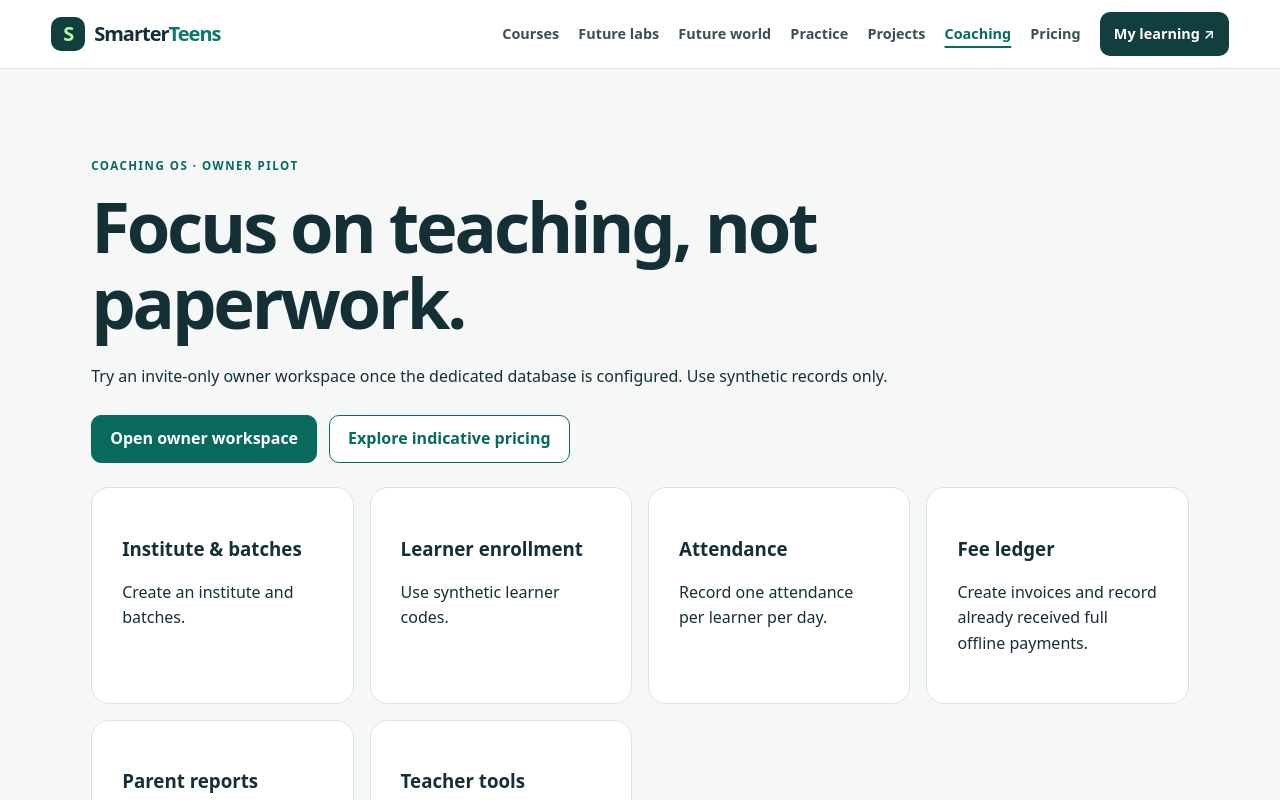
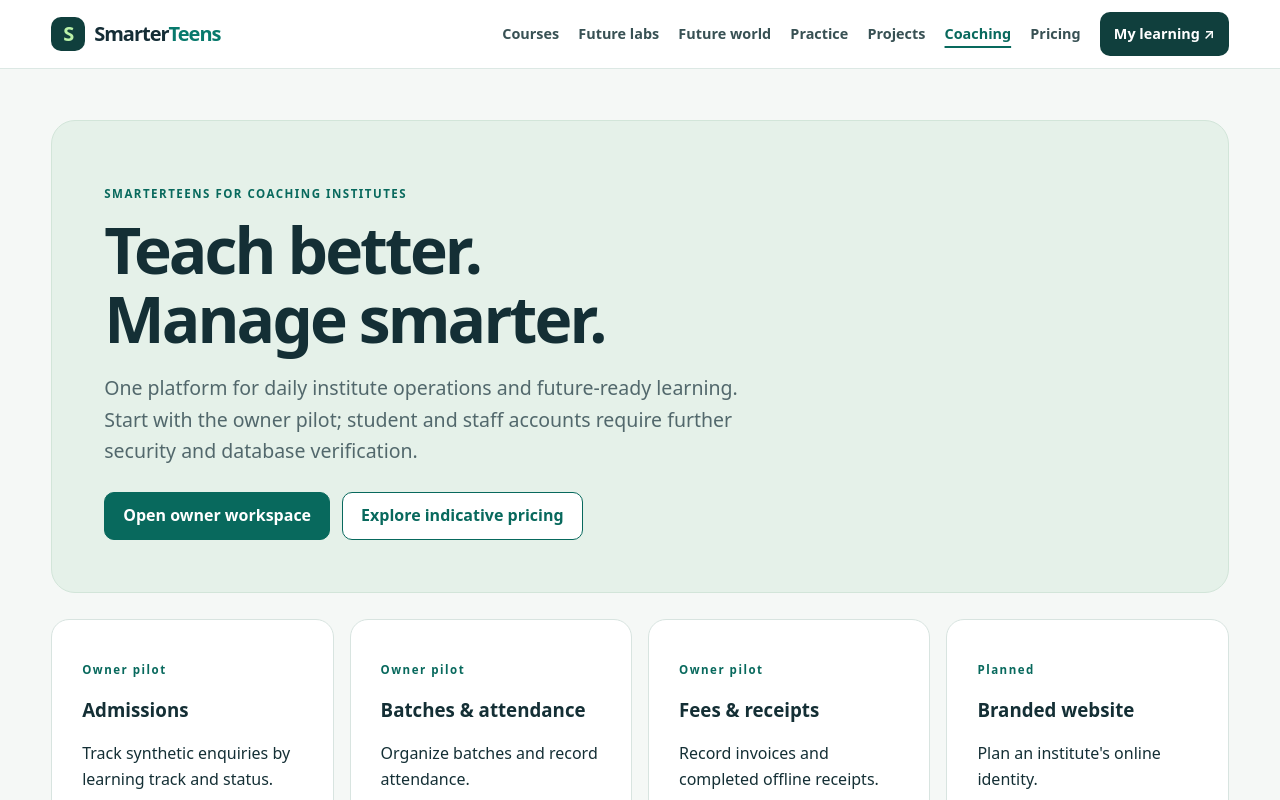
Before and after one commit to Neurolink-X/Smarterteens-frontend, a Next.js app: page /coaching in a window 1280 px wide. Shown: the top 800 px of the page. Built offline with nearby package versions, Linux system fonts and the light colour scheme.

Commit message:
feat: position Coaching OS around real owner workflows and future skills

```diff
--- a/app/coaching/page.jsx
+++ b/app/coaching/page.jsx
@@ -1,2 +1,3 @@
 import Link from "next/link";
-export default function Coaching(){return <section className="section"><p className="eyebrow">COACHING OS · OWNER PILOT</p><h1>Focus on teaching, not paperwork.</h1><p>Try an invite-only owner workspace once the dedicated database is configured. Use synthetic records only.</p><div className="actions"><Link className="primary" href="/workspace">Open owner workspace</Link><Link className="secondary" href="/pricing">Explore indicative pricing</Link></div><div className="grid">{[["Institute & batches","Create an institute and batches."],["Learner enrollment","Use synthetic learner codes."],["Attendance","Record one attendance per learner per day."],["Fee ledger","Create invoices and record already received full offline payments."],["Parent reports","Planned: guardian consent and scoped access."],["Teacher tools","Planned: staff roles and teacher-reviewed assessments."]].map(([title,description])=><article key={title}><h3>{title}</h3><p>{description}</p></article>)}</div></section>}
+const features=[["Admissions","Track synthetic enquiries by learning track and status.","Owner pilot"],["Batches & attendance","Organize batches and record attendance.","Owner pilot"],["Fees & receipts","Record invoices and completed offline receipts.","Owner pilot"],["Branded website","Plan an institute's online identity.","Planned"],["AI-assisted assessments","Teacher-reviewed question paper drafts.","Planned"],["Learning analytics & parents","Evidence, weak topics and consent-scoped progress.","Planned"],["Course marketplace","Publish and sell reviewed courses.","Planned"],["Digital skill portfolio","Teacher-reviewed project evidence.","Planned"]];
+export default function Coaching(){return <section className="section v3-section"><div className="catalog-intro"><p className="eyebrow">SMARTERTEENS FOR COACHING INSTITUTES</p><h1>Teach better.<br/>Manage smarter.</h1><p className="lead">One platform for daily institute operations and future-ready learning. Start with the owner pilot; student and staff accounts require further security and database verification.</p><div className="actions"><Link className="primary" href="/workspace">Open owner workspace</Link><Link className="secondary" href="/pricing">Explore indicative pricing</Link></div></div><div className="grid">{features.map(([t,d,s])=><article key={t}><p className="eyebrow">{s}</p><h3>{t}</h3><p>{d}</p></article>)}</div><article className="lab"><h2>Beyond traditional tuition</h2><p>Introduce students to practical mathematics, business, technology, science and career exploration.</p><div className="actions"><Link className="primary" href="/labs">Future Skills Labs</Link><Link className="secondary" href="/future">Future World 2030–2050</Link></div></article><p>Database provisioning and authenticated testing are required before using real records. No payments or active subscriptions are offered in this pilot.</p></section>}
```
